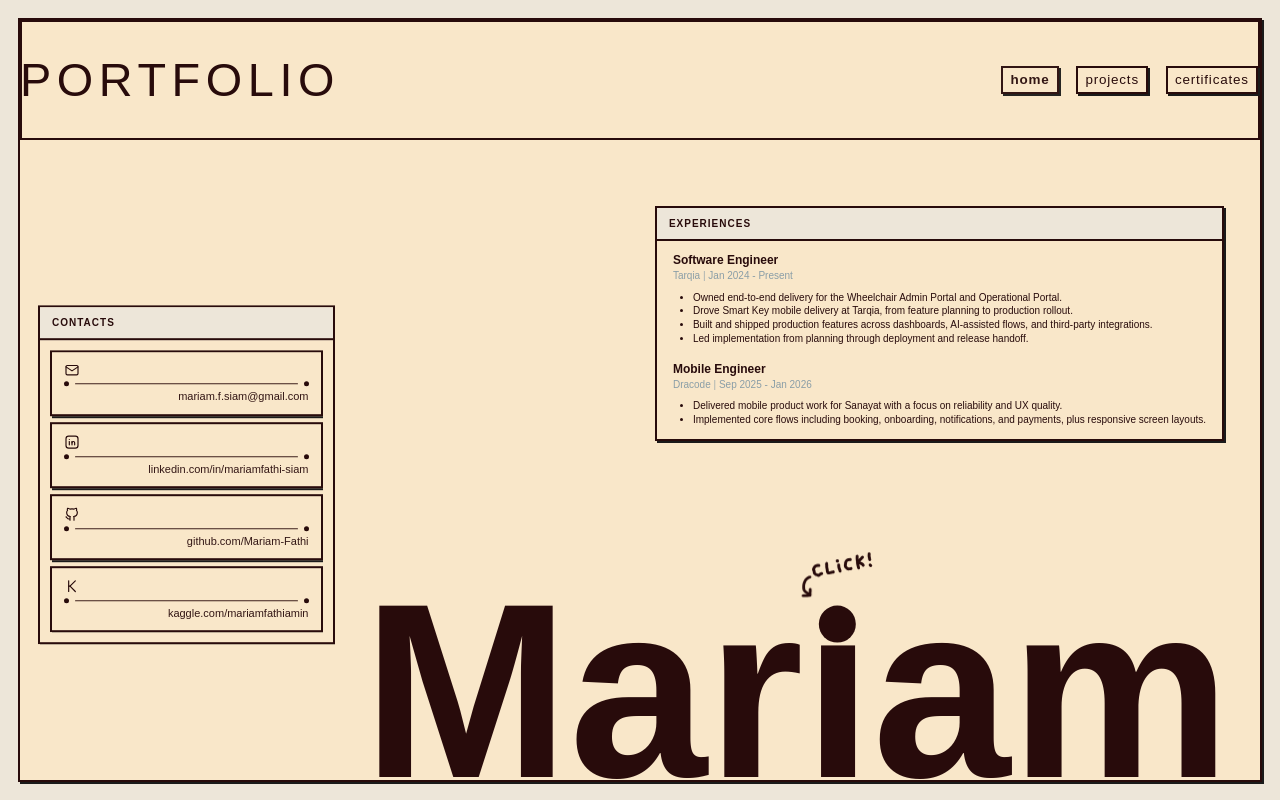
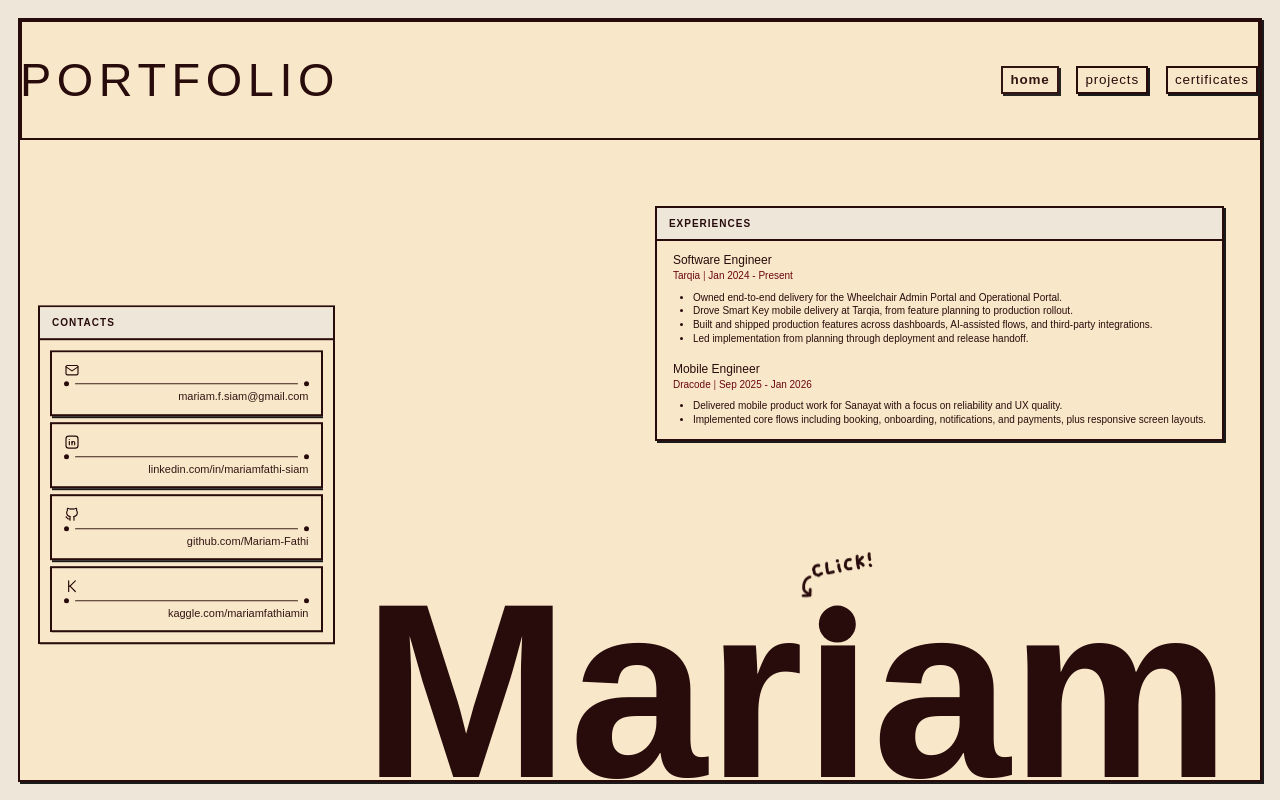
Before and after one commit to Mariam-Fathi/mf-portfolio, a Next.js app: page / in a window 1280 px wide. Built offline with nearby package versions, Linux system fonts and the light colour scheme; a web font is replaced by a local one.

Commit message:
fix bugs

```diff
--- a/src/app/page.tsx
+++ b/src/app/page.tsx
@@ -5,6 +5,7 @@ import React, { useCallback, useEffect, useRef, useState } from "react";
 import { portfolioCache } from "@/components/hero/portfolioCache";
 import Hero from "@/components/hero/hero";
 import AppWindowLayout from "@/components/hero/AppWindowLayout";
+import { resetMariamCache } from "@/components/hero/hooks/useMariamSvg";
 import { gsap } from "gsap";
 import { Experience } from "@/components/Experience";
 import GalleryShowcase from "@/components/projects/projects";
@@ -77,6 +78,9 @@ export default function Home() {
     if (sectionId === "hero") {
       // User clicked "home": tell Hero to expand portfolio when it mounts (see portfolioCache / usePortfolioAnimation restore branch).
       portfolioCache.expandOnReturnToHero = true;
+      // Always force a fresh Mariam measurement on return to home.
+      // Production remount timing can make cached SVG geometry stale.
+      resetMariamCache();
       // Hero mounts at opacity 0; handleHeroReady runs blur-to-clear. setIsTransitioning(false) in its onComplete.
       tl.to(`.content-section.active`, {
         opacity: 0,
--- a/src/components/hero/HeroExperiencePanel.tsx
+++ b/src/components/hero/HeroExperiencePanel.tsx
@@ -49,8 +49,8 @@ export default function HeroExperiencePanel() {
           {experienceItems.map((item) =>
             isMobile && item.title === "Software Engineer" ? null : (
               <div key={item.title} className="min-w-0 w-full">
-                <div className="text-[12px] font-bold leading-tight">{item.title}</div>
-                <div className="text-[10px] leading-tight mt-0.5" style={{ color: "#8A9EA7" }}>
+                <div className="text-[12px] font-medium leading-tight">{item.title}</div>
+                <div className="text-[10px] leading-tight mt-0.5" style={{ color: "#6A0610" }}>
                   {item.company}{" "}
                   <span style={{ opacity: 0.8 }}>|</span>{" "}
                   {item.fromDate} - {item.toDate}
```
